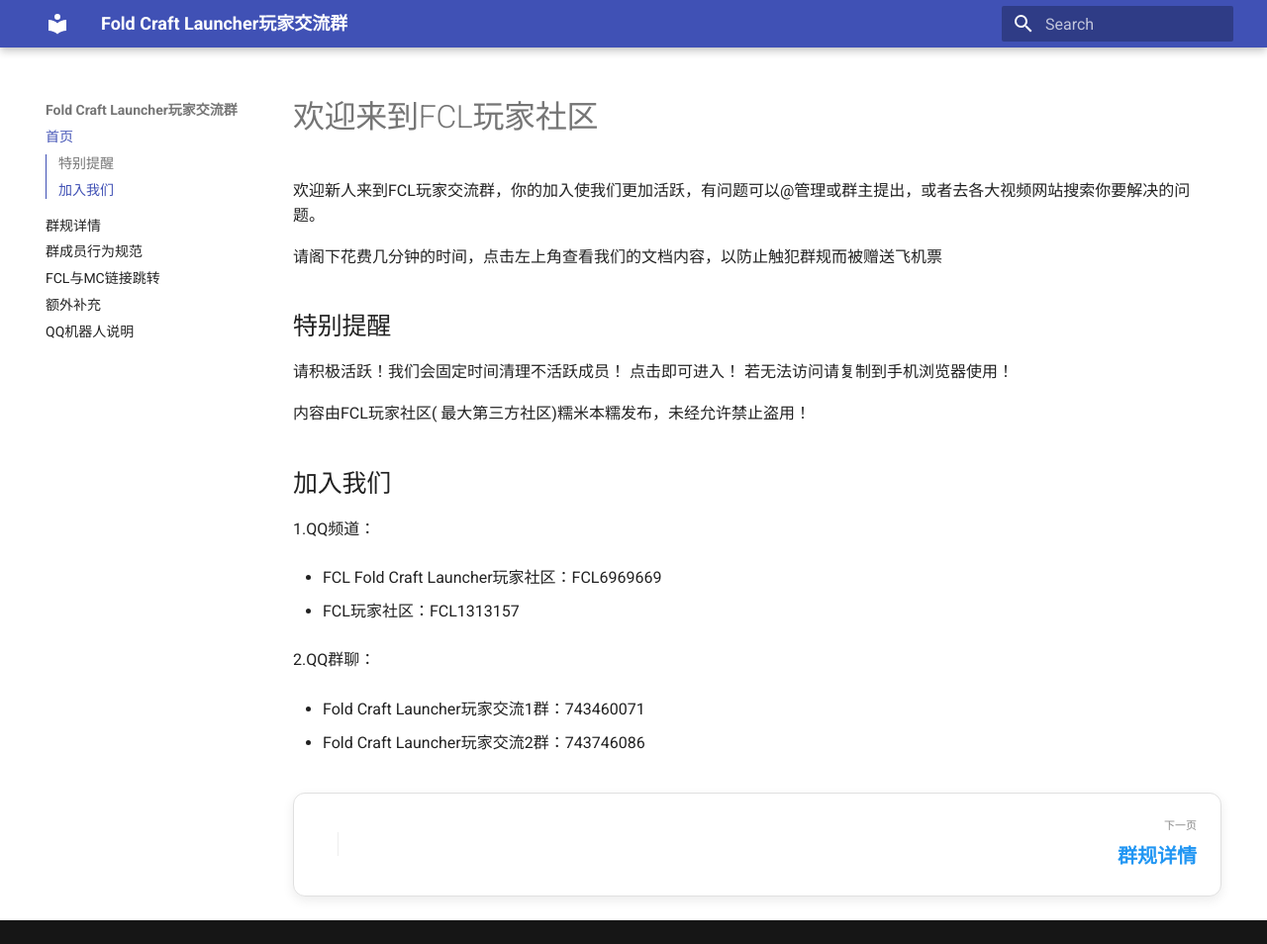
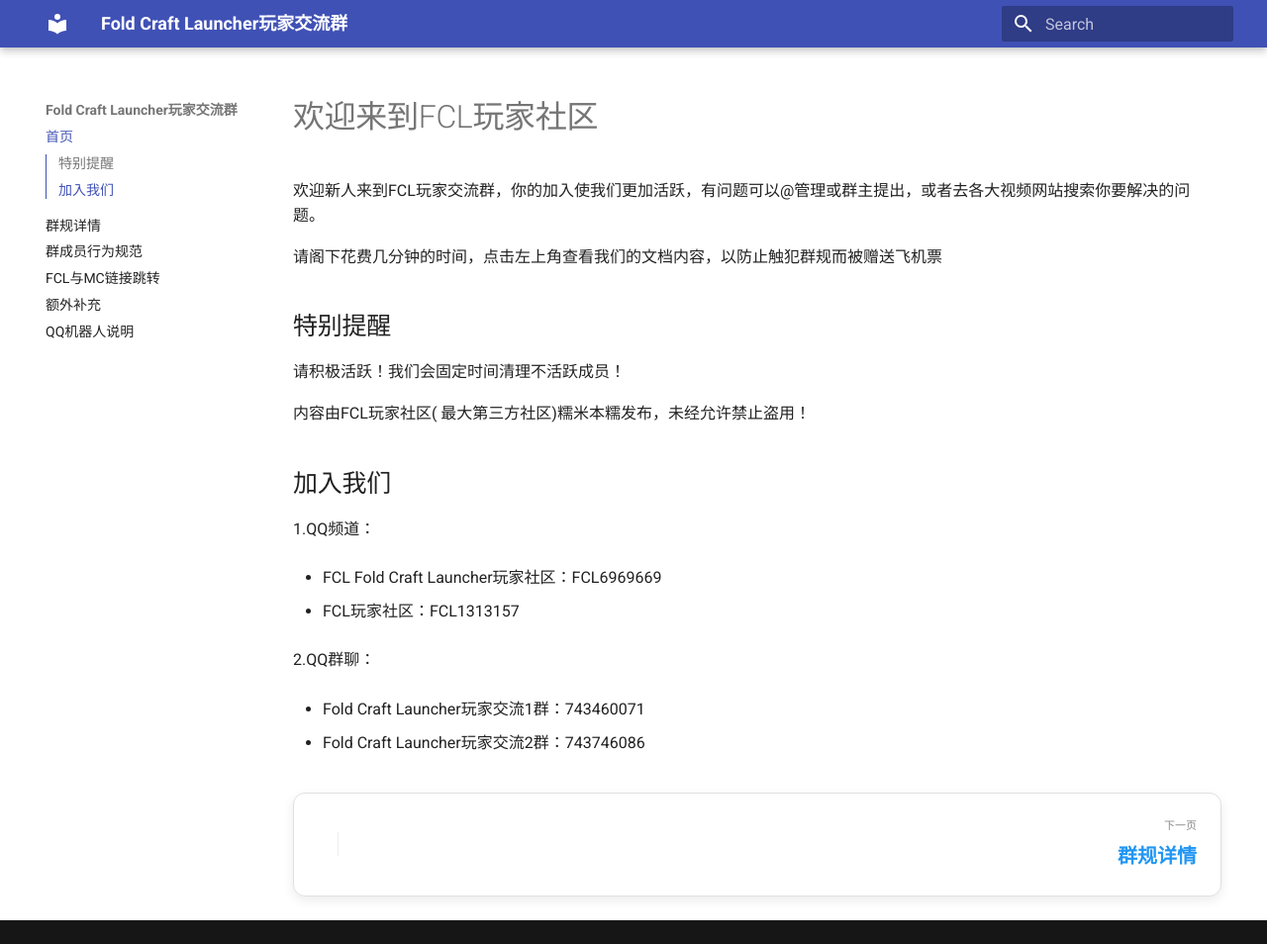
Before and after one commit to WaterGodFurina/WaterGodFurina.github.io, an MkDocs documentation site: the page built from docs/index.md, in a window 1280 px wide and 954 px high. Shown: the whole window at 99% size. Built offline with MkDocs 1.6.1 and Material for MkDocs 9.7.7, drawn with Linux system fonts in a browser that asks for light colours.

Commit message:
Update index.md

```diff
--- a/docs/index.md
+++ b/docs/index.md
@@ -4,7 +4,7 @@
 请阁下花费几分钟的时间，点击左上角查看我们的文档内容，以防止触犯群规而被赠送飞机票
 
 ## 特别提醒
-请积极活跃！我们会固定时间清理不活跃成员！ 点击即可进入！ 若无法访问请复制到手机浏览器使用！
+请积极活跃！我们会固定时间清理不活跃成员！
 
 内容由FCL玩家社区( 最大第三方社区)糯米本糯发布，未经允许禁止盗用！
 
```
